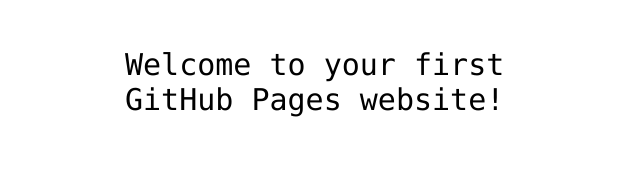
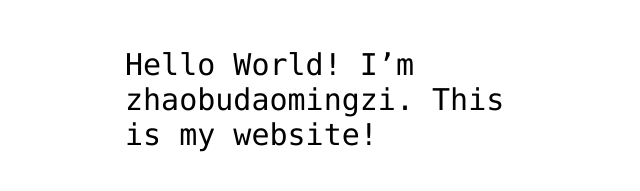
Before and after one commit to 0verleaves/0verleaves.github.io, a plain HTML site: page index.html in a window 1280 px wide. Shown: the part 341-532 px from the top of the page, without its empty margins (315-955 px from the left). Drawn offline with Linux system fonts and the light colour scheme.

Commit message:
Add my username to index.html file

```diff
--- a/index.html
+++ b/index.html
@@ -12,7 +12,7 @@
 <img src="https://octodex.github.com/images/daftpunktocat-thomas.gif" id="octocat" alt="octocat-gif" />
 
 <!-- Change this code here by copy and pasting your template on line 15 -->
-<p>Welcome to your first GitHub Pages website!</p>
+<p>Hello World! I’m zhaobudaomingzi. This is my website!</p>
 
 </body>
 </html>
```
